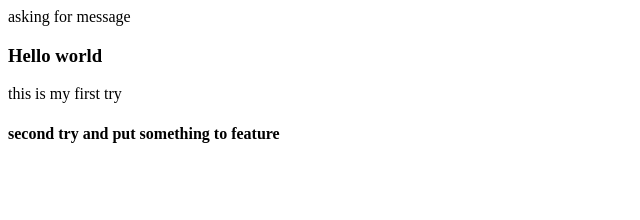
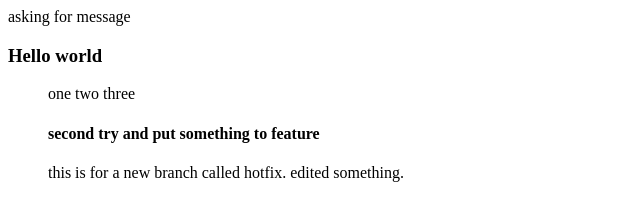
Before and after one commit to jnj0205/first-week-first-try, a plain HTML site: page index.html in a window 1280 px wide. Shown: the whole page, without its empty margins (0-640 px from the left). Drawn offline with Linux system fonts and the light colour scheme.

Commit message:
new branch

```diff
--- a/index.html
+++ b/index.html
@@ -9,8 +9,14 @@ asking for message
 </head>
 <body>
     <h3>Hello world</h3>
-    <p>this is my first try</p>
+    <ul>
+    <il>one</il>
+    <il>two</il>
+    <il>three</il>
     <h4>second try and put something to feature</h4>
+    <p>this is for a new branch called hotfix.
+        edited something.
+    </p>
 
 </body>
 </html>
```
